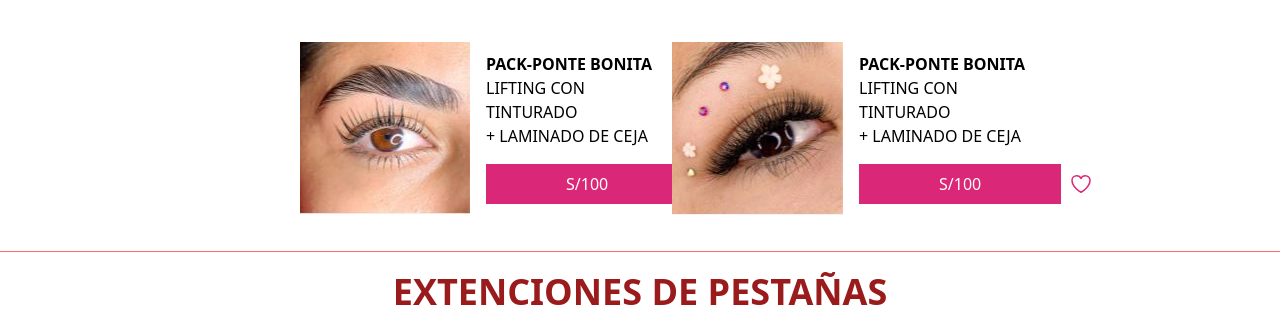
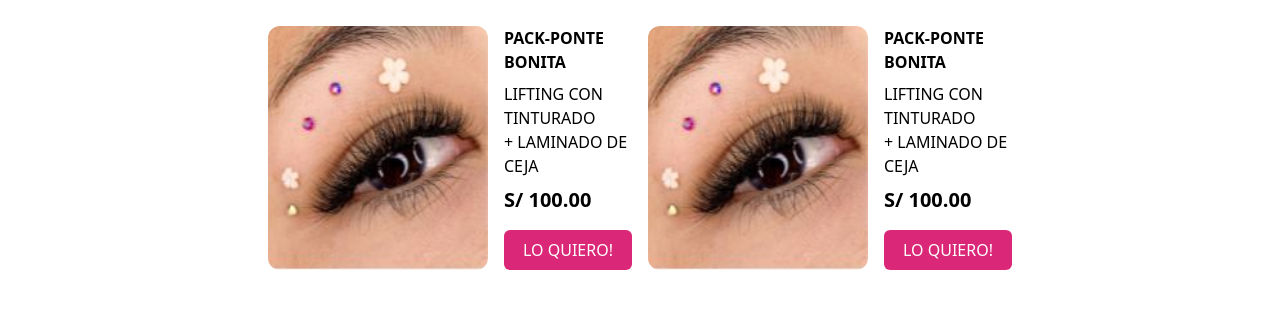
Before and after one commit to CodigoTotal01/proyecto-belleza, a plain HTML site: page servicios.html in a window 1280 px wide. Shown: the part 639-952 px from the top of the page. Drawn offline with nearby package versions, Linux system fonts and the light colour scheme.

Commit message:
Finalizado

```diff
--- a/servicios.html
+++ b/servicios.html
@@ -95,72 +95,61 @@
           Paquetes
         </h1>
 
-        <div class="flex justify-center">
-          <div class="flex w-3/5">
-            <div class="paquete w-1/2 p-4 flex items-center">
+        <div class="flex justify-center py-8">
+          <div class="xl:flex xl:w-3/5">
+            <div class="paquete w-1/2 flex items-center">
               <!-- Agregué la clase space-x-4 para espaciar los elementos hijos horizontalmente -->
-              <img src="imagenes/ojito 1.JPG" alt="" class="px-4 pt-8" />
-              <div class="flex flex-col pt-8">
+
+              <div class="contenedor-padre w-full h-full l">
+                <img
+                  src="imagenes/ojito 2.JPG"
+                  alt=""
+                  class="w-full h-full rounded-xl"
+                />
+              </div>
+
+              <div class="flex flex-col pl-4">
                 <h1 class="text-black font-bold text-1xl">PACK-PONTE BONITA</h1>
-                <div class="block">
+                <div class="block py-2">
                   <p>LIFTING CON</p>
                   <p>TINTURADO</p>
                   <p>+ LAMINADO DE CEJA</p>
                 </div>
-                <div class="flex items-center mt-4">
-                  <button class="bg-pink-600 text-white px-20 py-2">
-                    S/100
+                <p class="text-xl font-semibold">S/ 100.00</p>
+                <div class="flex items-center mt-4 w-full">
+                  <button
+                    class="bg-pink-600 text-white font-medium rounded-md w-32 py-2"
+                  >
+                    LO QUIERO!
                   </button>
-                  <div class="ml-2">
-                    <svg
-                      xmlns="http://www.w3.org/2000/svg"
-                      fill="none"
-                      viewBox="0 0 24 24"
-                      stroke-width="1.5"
-                      stroke="currentColor"
-                      class="w-6 h-6 text-pink-600"
-                    >
-                      <path
-                        stroke-linecap="round"
-                        stroke-linejoin="round"
-                        d="M21 8.25c0-2.485-2.099-4.5-4.688-4.5-1.935 0-3.597 1.126-4.312 2.733-.715-1.607-2.377-2.733-4.313-2.733C5.1 3.75 3 5.765 3 8.25c0 7.22 9 12 9 12s9-4.78 9-12Z"
-                      />
-                    </svg>
-                  </div>
                 </div>
               </div>
             </div>
+            <div class="paquete w-1/2 flex items-center ml-4">
+              <!-- Agregué la clase space-x-4 para espaciar los elementos hijos horizontalmente -->
 
-            <div class="paquete2 w-1/2 p-4 flex items-center">
-              <!-- También apliqué la clase space-x-4 aquí -->
-              <img src="imagenes/ojito 2.JPG" alt="" class="px-4 pt-8" />
-              <div class="flex flex-col pt-8">
+              <div class="contenedor-padre w-full h-full l">
+                <img
+                  src="imagenes/ojito 2.JPG"
+                  alt=""
+                  class="w-full h-full rounded-xl"
+                />
+              </div>
+
+              <div class="flex flex-col pl-4">
                 <h1 class="text-black font-bold text-1xl">PACK-PONTE BONITA</h1>
-                <div class="block">
+                <div class="block py-2">
                   <p>LIFTING CON</p>
                   <p>TINTURADO</p>
                   <p>+ LAMINADO DE CEJA</p>
                 </div>
-                <div class="flex items-center mt-4">
-                  <button class="bg-pink-600 text-white px-20 py-2">
-                    S/100
+                <p class="text-xl font-semibold">S/ 100.00</p>
+                <div class="flex items-center mt-4 w-full">
+                  <button
+                    class="bg-pink-600 text-white font-medium rounded-md w-32 py-2"
+                  >
+                    LO QUIERO!
                   </button>
-                  <div class="ml-2">
-                    <svg
-                      xmlns="http://www.w3.org/2000/svg"
-                      fill="none"
-                      viewBox="0 0 24 24"
-                      stroke-width="1.5"
-                      stroke="currentColor"
-                      class="w-6 h-6 text-pink-600"
-                    >
-                      <path
-                        stroke-linecap="round"
-                        stroke-linejoin="round"
-                        d="M21 8.25c0-2.485-2.099-4.5-4.688-4.5-1.935 0-3.597 1.126-4.312 2.733-.715-1.607-2.377-2.733-4.313-2.733C5.1 3.75 3 5.765 3 8.25c0 7.22 9 12 9 12s9-4.78 9-12Z"
-                      />
-                    </svg>
-                  </div>
                 </div>
               </div>
             </div>
@@ -221,7 +210,7 @@
             </div> -->
 
               <div class="h-64"></div>
-              <div class="px-6 py-4 bg-red-500">
+              <div class="px-6 py-4 bg-red-500 h-full">
                 <div class="font-bold text-xl mb-2 text-white">VOLUMEN</div>
                 <p class="text-white text-base">
                   LIFTING CON TINTURADO + LAMINADO DE CEJA.
@@ -263,12 +252,11 @@
           <!-- Clásicas -->
           <div class="w-full flex mx-8">
             <div class="max-w-sm rounded overflow-hidden shadow-lg bg-white">
-              <!-- <div>
-              <img src="imagenes/ojito 1.JPG" alt="" class="w-full" />
-            </div> -->
+              <div>
+                <img src="imagenes/ojito 1.JPG" alt="" class="w-full" />
+              </div>
 
-              <div class="h-64"></div>
-              <div class="px-6 py-4 bg-red-500">
+              <div class="px-6 py-4 bg-red-500 h-full">
                 <div class="font-bold text-xl mb-2 text-white">LAMINADO</div>
                 <p class="text-white text-base">
                   LIFTING CON TINTURADO + LAMINADO DE CEJA.
```
